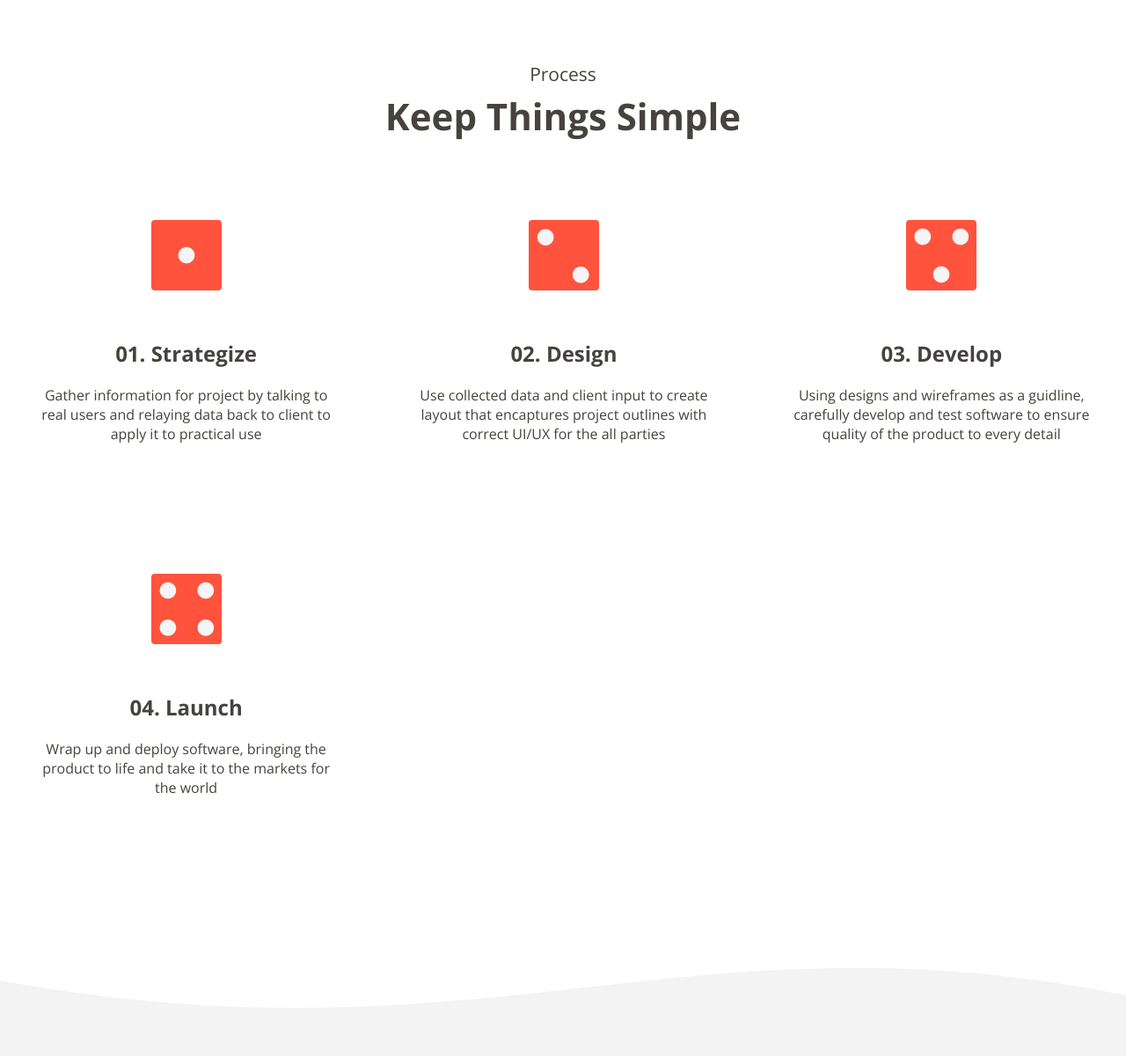
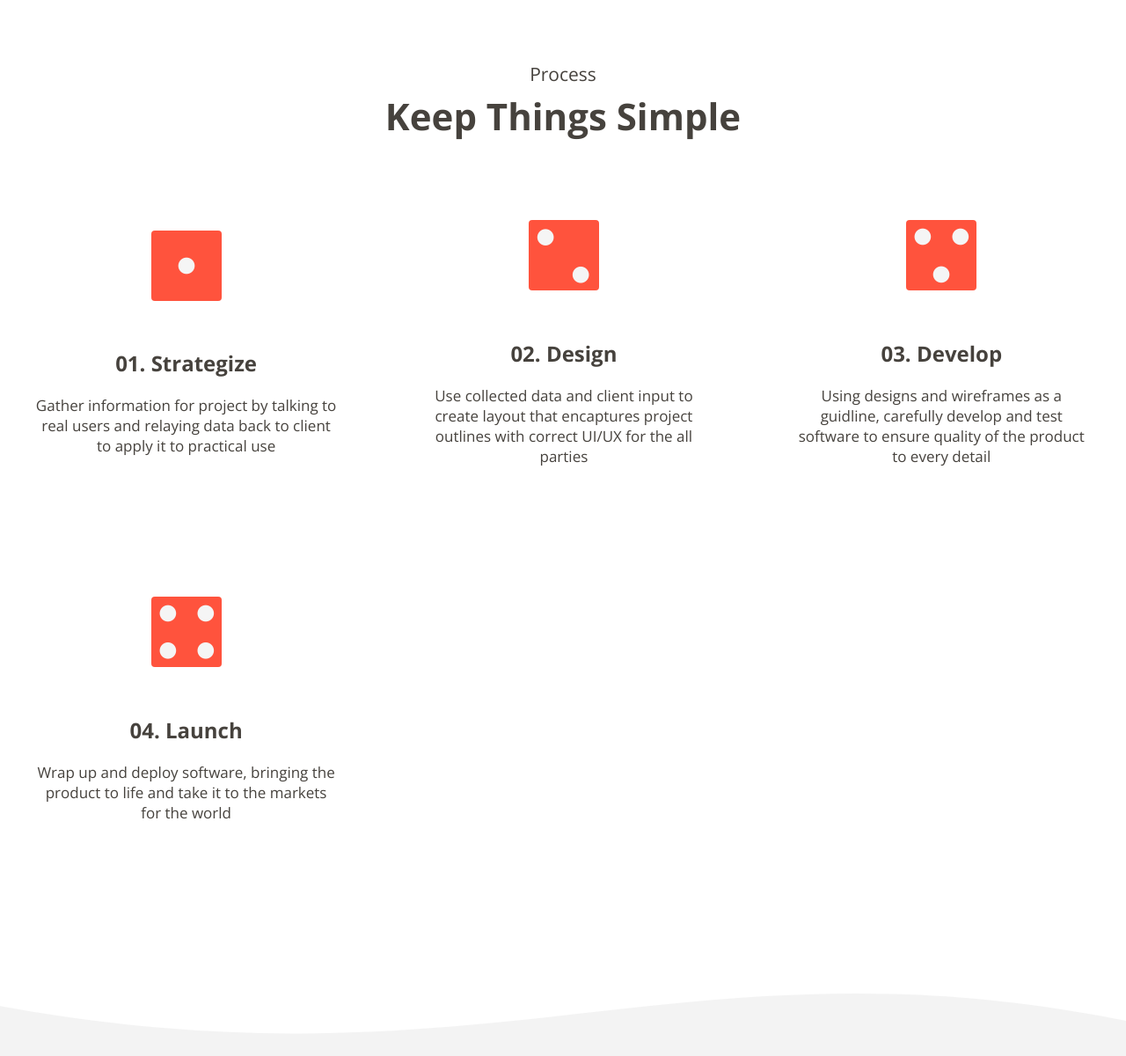
Before and after one commit to Leymabeans/personal-portfolio, a PHP site: page / in a window 1280 px wide. Shown: the part 870-2070 px from the top of the page at 88% size. Run offline with PHP 8.4, Linux system fonts and the light colour scheme.

Commit message:
Cleaned file for versioning

```diff
--- a/css/index.css
+++ b/css/index.css
@@ -145,7 +145,7 @@ li > img {
   font-weight: 700;
 }
 
-.steps p {
+.steps article {
   font-size: 17px;
   margin: auto;
 }
```
